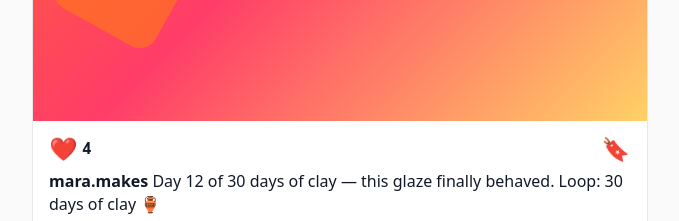
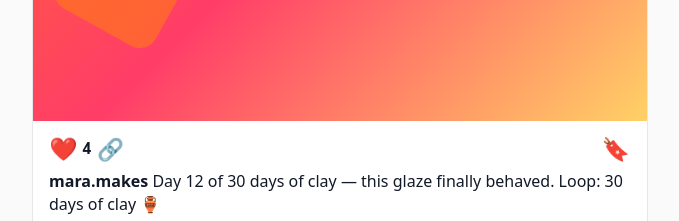
Before and after one commit to iamkorvynn/loopfeed, a React (Vite) app: page / in a window 1280 px wide. Shown: the part 820-1041 px from the top of the page, without its empty margins (134-813 px from the left). Built offline with nearby package versions, Linux system fonts and the light colour scheme.

Commit message:
feat: copy-post-link button with Copied feedback

```diff
--- a/src/components/PostCard.tsx
+++ b/src/components/PostCard.tsx
@@ -28,6 +28,18 @@ export function PostCard({ post, state, onOpenProfile }: PostCardProps) {
 
   const liked = post.likeIds.includes(me)
   const saved = post.saveIds.includes(me)
+  const [copied, setCopied] = useState(false)
+
+  const copyLink = async () => {
+    const url = `${window.location.origin}/post/${post.id}`
+    try {
+      await navigator.clipboard.writeText(url)
+    } catch {
+      // Clipboard unavailable (old browser / permissions): still show feedback.
+    }
+    setCopied(true)
+    window.setTimeout(() => setCopied(false), 1500)
+  }
 
   const doubleTap = () => {
     const now = Date.now()
@@ -78,6 +90,15 @@ export function PostCard({ post, state, onOpenProfile }: PostCardProps) {
 
       <div className="post-actions">
         <LikeButton postId={post.id} liked={liked} count={post.likeIds.length} />
+        <button
+          type="button"
+          className="icon-btn"
+          aria-label={copied ? 'Link copied' : 'Copy link to this post'}
+          onClick={copyLink}
+        >
+          <span aria-hidden="true">{copied ? '✅' : '🔗'}</span>
+          {copied && <span className="icon-btn-count">Copied</span>}
+        </button>
         <span className="post-action-spacer" />
         <SaveButton postId={post.id} saved={saved} />
       </div>
```
